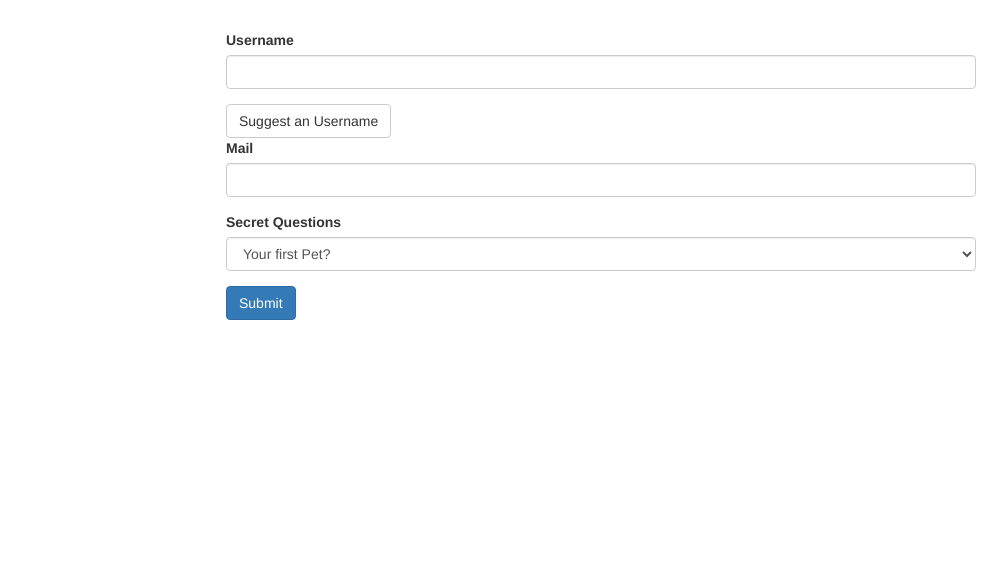
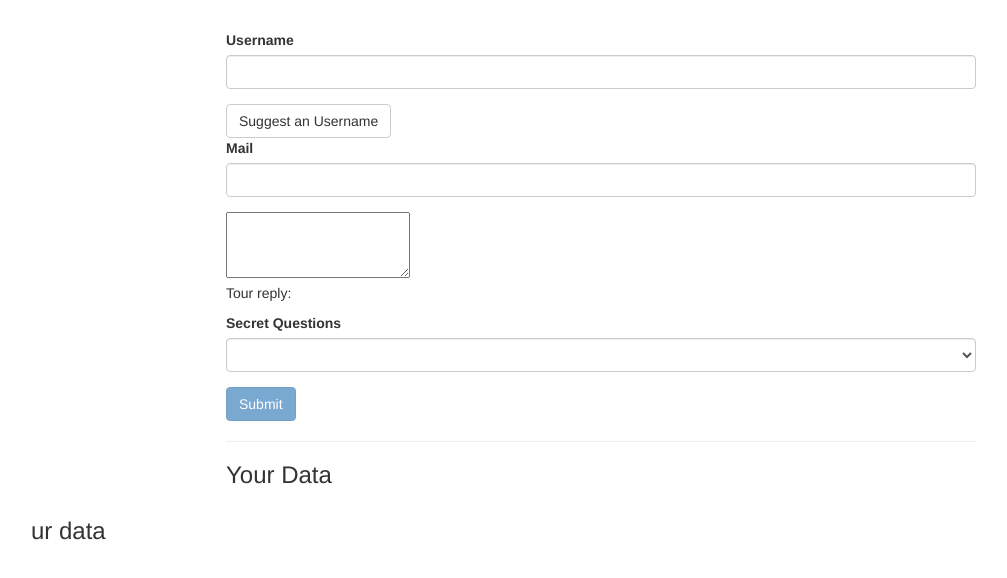
Before and after one commit to WGlegola/angular-exercise, an Angular app: page / in a window 1280 px wide. Shown: the top 578 px of the page, without its empty margins (39-1046 px from the left). Built offline with nearby package versions, Linux system fonts and the light colour scheme.

Commit message:
form created

```diff
--- a/src/app/app.component.html
+++ b/src/app/app.component.html
@@ -1,27 +1,69 @@
 <div class="container">
   <div class="row">
     <div class="col-xs-12 col-sm-10 col-md-8 col-sm-offset-1 col-md-offset-2">
-      <form>
-        <div id="user-data">
+      <form (ngSubmit)="onSubmit(f)" #f="ngForm">
+        <div id="user-data" ngModelGroup="userData">
           <div class="form-group">
             <label for="username">Username</label>
-            <input type="text" id="username" class="form-control">
+            <input
+            type="text"
+            id="username"
+            class="form-control"
+            ngModel
+            name="username"
+            required>
           </div>
-          <button class="btn btn-default" type="button">Suggest an Username</button>
+          <button class="btn btn-default" type="button" (click)="suggestUserName()">Suggest an Username</button>
           <div class="form-group">
             <label for="email">Mail</label>
-            <input type="email" id="email" class="form-control">
+            <input
+            type="email"
+            id="email"
+            class="form-control"
+            ngModel
+            name="email"
+            required
+            email
+            #email="ngModel">
           </div>
+          <span class="help-block" *ngIf="!email.valid && email.touched">Please enter a valid email!</span>
         </div>
         <div class="form-group">
+          <textarea
+            name="questionAnsewer"
+            rows="3"
+            ngModel
+            [(ngModel)]="answer"></textarea>
+            <p> Tour reply: {{answer}}</p>
+            <div class="radio" *ngFor="let gender of genders">
+              <label>
+                <input
+                type="radio"
+                name="gender"
+                ngModel
+                [value]="gender">
+                {{gender}}
+              </label>
+            </div>
           <label for="secret">Secret Questions</label>
-          <select id="secret" class="form-control">
+          <select
+          id="secret"
+          class="form-control"
+          [ngModel]="inputQuestion"
+          name="secret">
             <option value="pet">Your first Pet?</option>
             <option value="teacher">Your first teacher?</option>
           </select>
         </div>
-        <button class="btn btn-primary" type="submit">Submit</button>
+        <button class="btn btn-primary" type="submit"[disabled]="!f.valid">Submit</button>
       </form>
+      <hr>
+      <h3>Your Data</h3>
+    </div>
+  </div>
+  <div class="row">
+    <div class="col-xs-12">
+      <h3> ur data </h3>
     </div>
   </div>
 </div>
```
